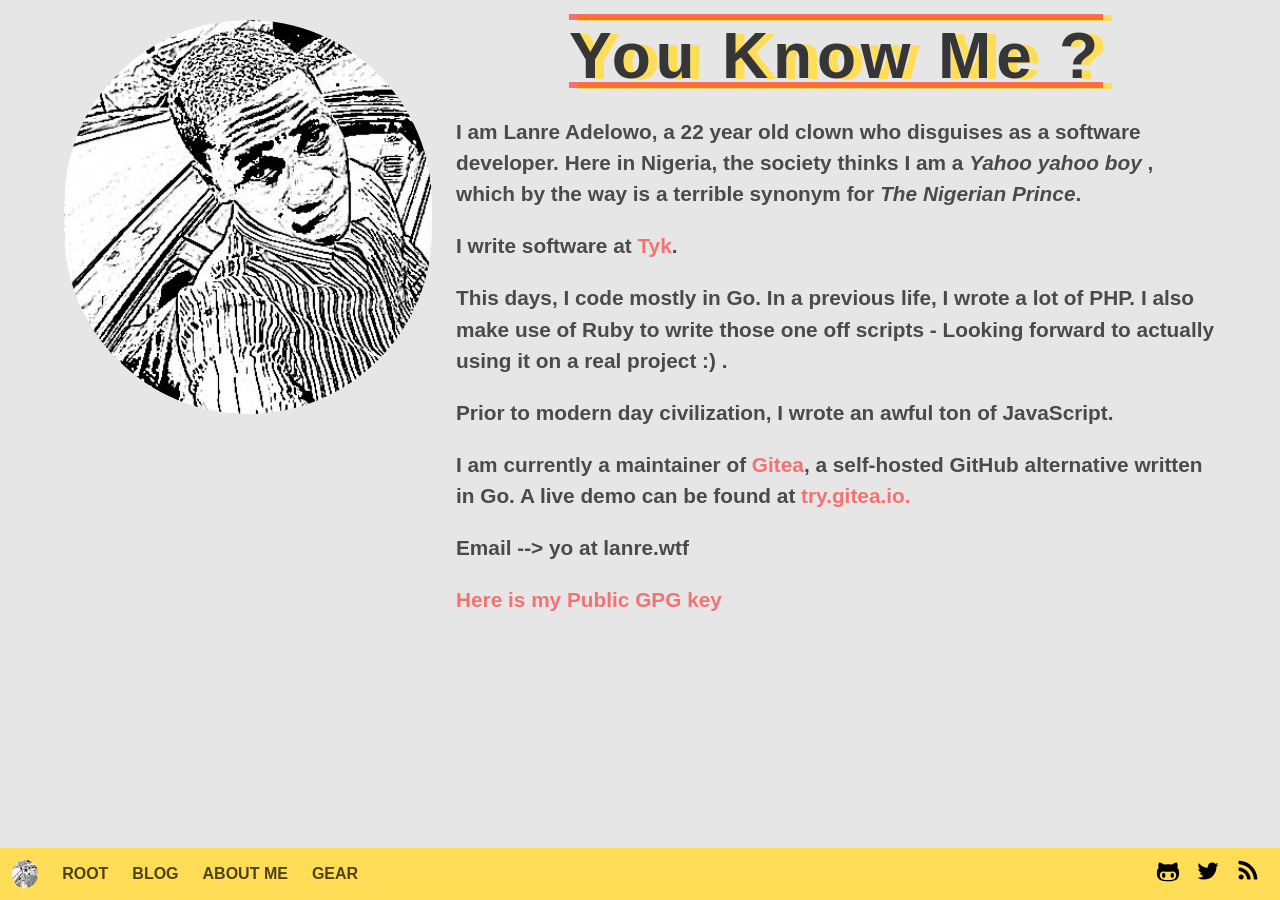
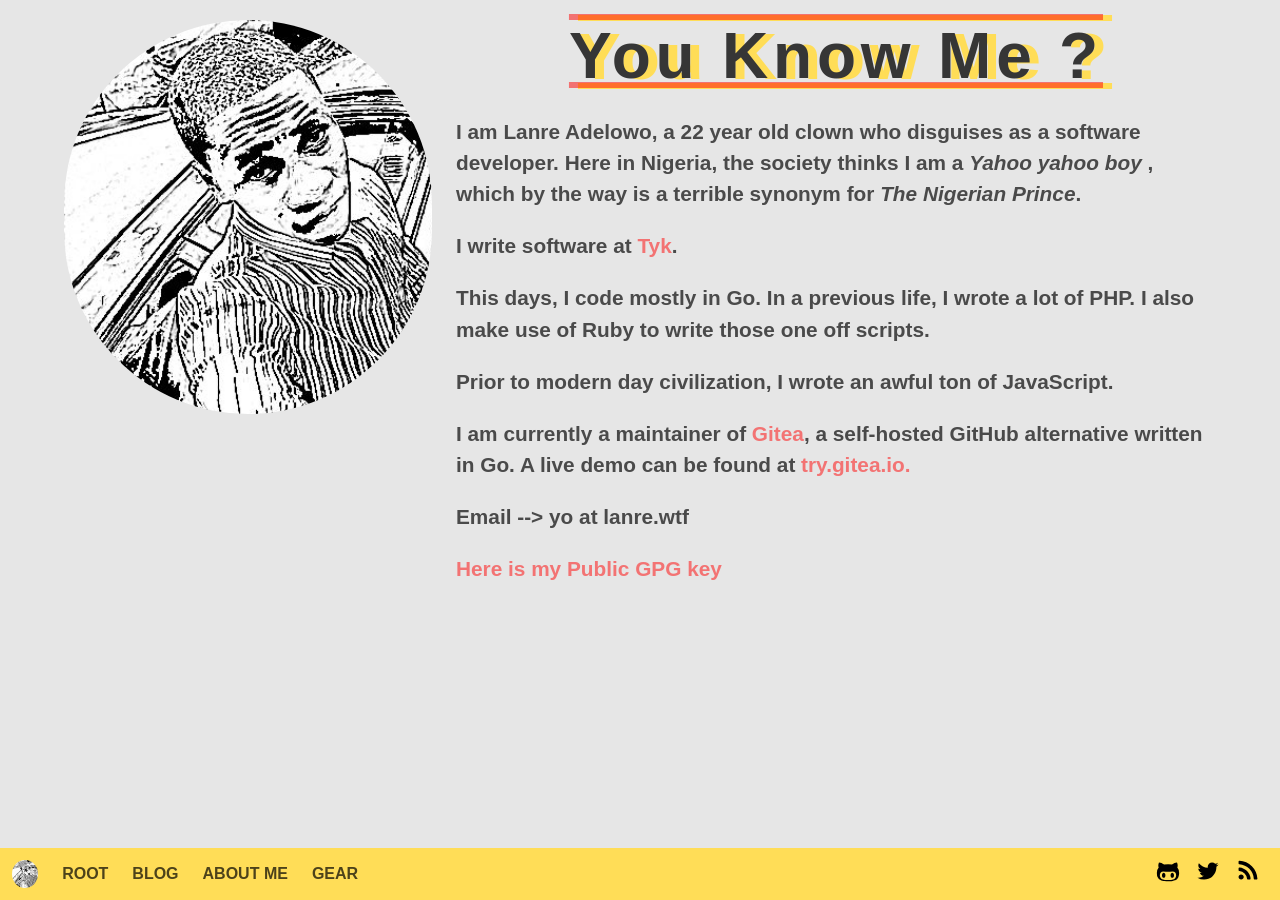
Before and after one commit to adelowo/portfolio, a Jekyll site: the page built from about.html, in a window 1280 px wide. Built offline with Jekyll 4.4.1, drawn with Linux system fonts in a browser that asks for light colours; some web fonts are replaced.

Commit message:
update about page

```diff
--- a/about.html
+++ b/about.html
@@ -39,7 +39,7 @@
 		<p>
 			This days, I code mostly in Go. In a previous life, I
 		        wrote a lot of PHP. I also make use of Ruby to write those one off
-			scripts - Looking forward to actually using it on a real project :) .
+			scripts.
 		</p>
 
 		<p>
```
